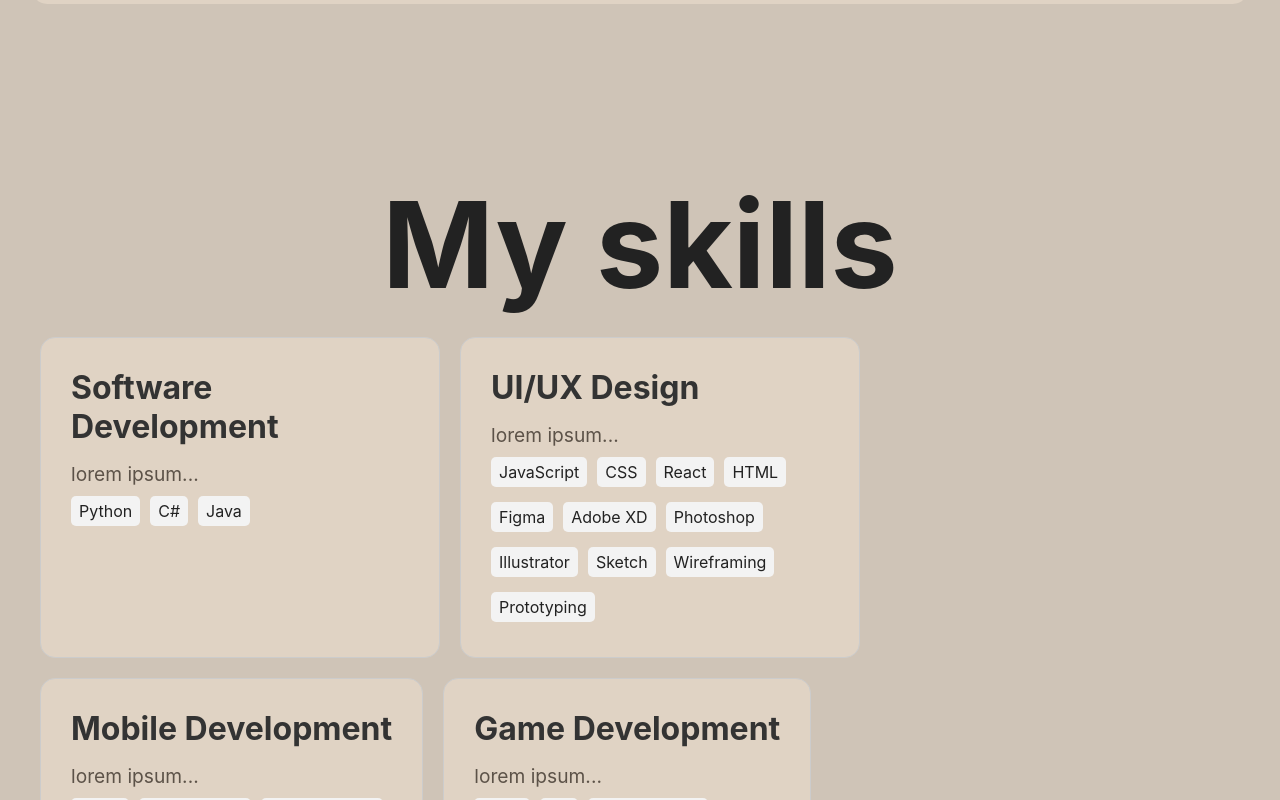
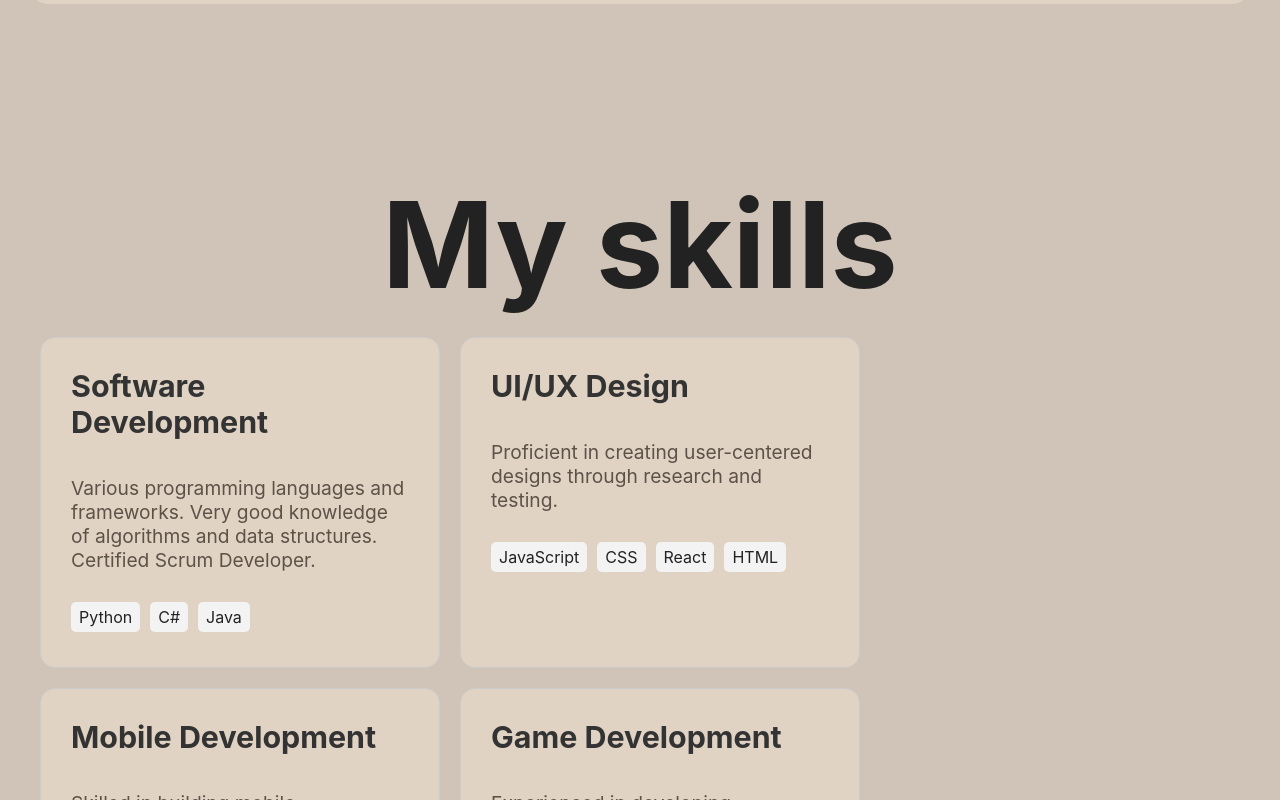
Before and after one commit to Nchappui/portfolio, a React (Create React App) app: page / in a window 1280 px wide. Shown: the part 1500-2300 px from the top of the page. Built offline with nearby package versions, Linux system fonts and the light colour scheme.

Commit message:
Update Skills component: enhance skill descriptions for clarity and consistency; adjust CSS for improved layout

```diff
--- a/src/components/Skills.css
+++ b/src/components/Skills.css
@@ -3,6 +3,7 @@
     flex-direction: column;
     align-items: center;
     padding: 20px;
+    padding-bottom: 5rem;
 }
 
 .skills-title {
@@ -26,13 +27,14 @@
     border-radius: 15px;
     padding: 30px;
     flex-direction: column;
+    gap: 20px;
     display: flex;
     max-width: 400px;
 
 }
 
 .skill-item h2{
-    font-size: 2rem;
+    font-size: 1.9rem;
     color: #333;
 }
 
--- a/src/components/Skills.js
+++ b/src/components/Skills.js
@@ -4,10 +4,10 @@ import './Skills.css';
 const Skills = () => {
 
   const skills = [
-    { field: "Software Development",  desc: "lorem ipsum...", keywords: [ "Python", "C#", "Java" ]},
-    { field: "UI/UX Design",  desc: "lorem ipsum...", keywords: [ "JavaScript", "CSS", "React", "HTML", "Figma", "Adobe XD", "Photoshop", "Illustrator", "Sketch",  "Wireframing", "Prototyping" ]},
-    { field: "Mobile Development",  desc: "lorem ipsum...", keywords: [ "Kotlin", "React Native", "Andoid Studio" ]},
-    { field: "Game Development",  desc: "lorem ipsum...", keywords: [ "Unity", "C#", "Virtual Reality" ]},
+    { field: "Software Development",  desc: "Various programming languages and frameworks. Very good knowledge of algorithms and data structures. Certified Scrum Developer.", keywords: [ "Python", "C#", "Java" ]},
+    { field: "UI/UX Design",  desc: "Proficient in creating user-centered designs through research and testing.", keywords: [ "JavaScript", "CSS", "React", "HTML"]},
+    { field: "Mobile Development",  desc: "Skilled in building mobile applications for Android and iOS using modern frameworks.", keywords: [ "Kotlin", "React Native", "Android Studio" ]},
+    { field: "Game Development",  desc: "Experienced in developing interactive games using Unity and C#. Love creating immersive experiences.", keywords: [ "Unity", "C#", "Virtual Reality" ]},
   ];
 
   return (
```
